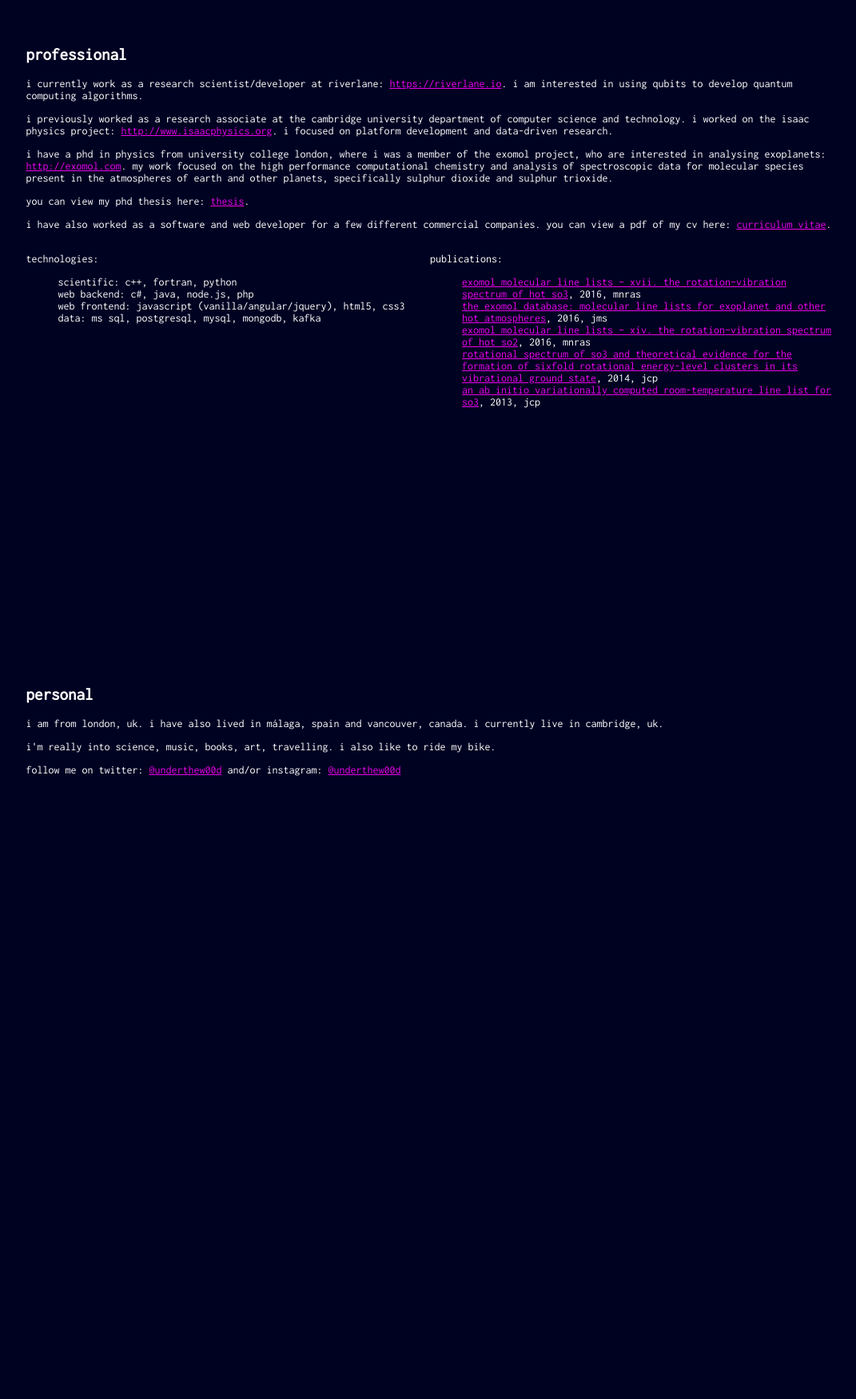
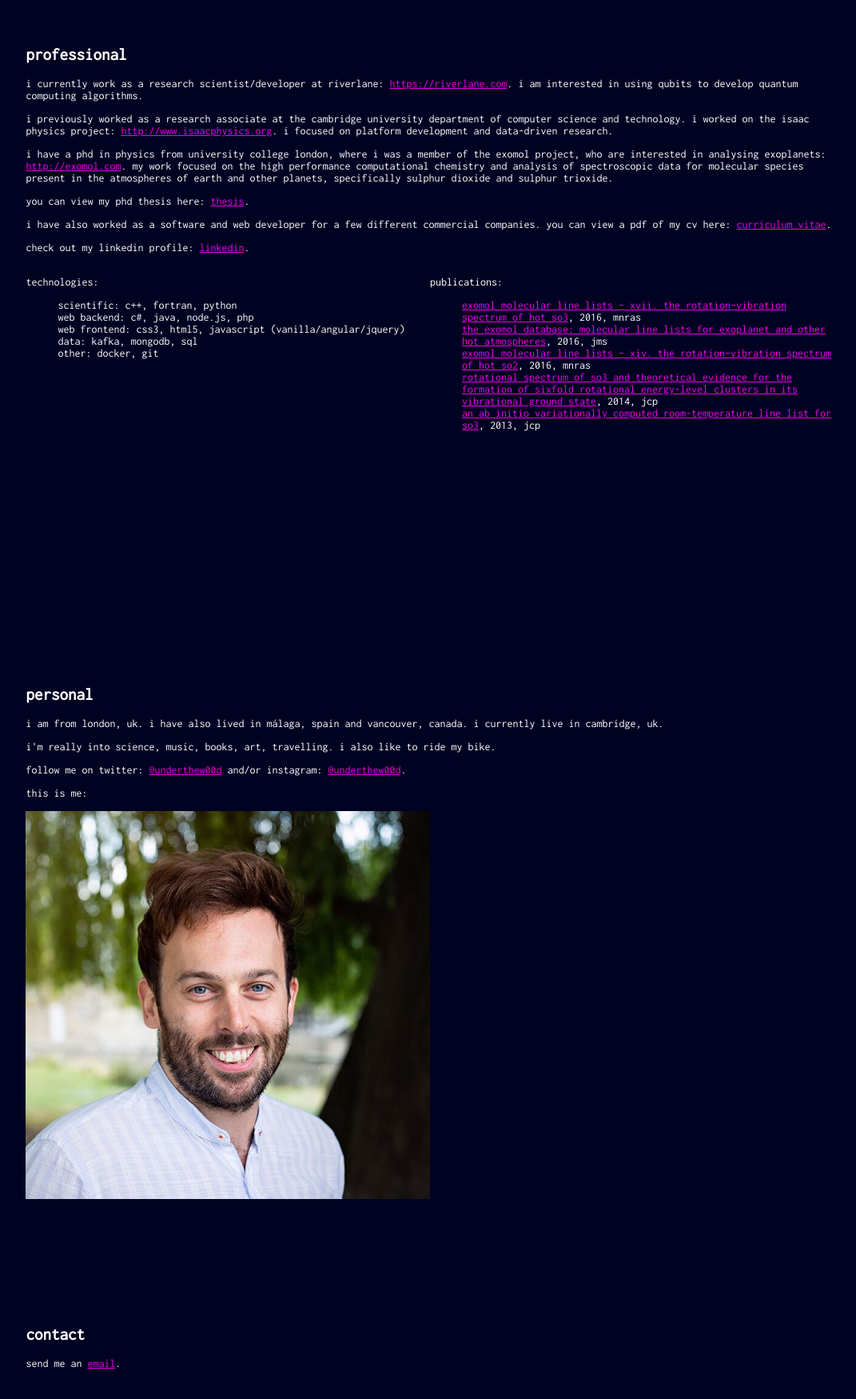
Before and after one commit to dunderwood88/dunderwood88.github.io, a plain HTML site: page index.html in a window 1280 px wide. Shown: the part 983-2732 px from the top of the page at 80% size, without its empty margins (102-1173 px from the left). Before the commit the page ends 2616 px from the top, so only its background shows below. Drawn offline with nearby package versions, Linux system fonts and the light colour scheme.

Commit message:
style changes

```diff
--- a/index.html
+++ b/index.html
@@ -5,6 +5,7 @@
     <meta name="Keywords"
           content="Daniel, Underwood, isaac, physics, computer, lab, quantum, phd, cambridge, ucl" />
     <meta http-equiv="Content-Type" content="text/html; charset=utf-8" />
+    <meta name="viewport" content="width=device-width,initial-scale=1">
     <meta name="Distribution" content="Global" />
     <meta name="Author" content="Daniel Underwood" />
     <meta name="Robots" content="index,follow" />
@@ -52,7 +53,7 @@
                 <a href="#personal">personal</a>
             </li>
             <li>
-                <a>contact</a>
+                <a href="#contact">contact</a>
             </li>
         </ul>
     </div>
@@ -71,8 +72,8 @@
 
             <p>
                 i currently work as a research scientist/developer at riverlane:
-                <a style="text-decoration: underline;" href="https://riverlane.io" target="_blank">
-                    https://riverlane.io</a>. i am interested in using qubits to develop quantum computing algorithms.
+                <a style="text-decoration: underline;" href="https://riverlane.com" target="_blank">
+                    https://riverlane.com</a>. i am interested in using qubits to develop quantum computing algorithms.
             </p>
 
             <p>
@@ -104,6 +105,12 @@
                     curriculum vitae</a>.
             </p>
 
+            <p>
+                check out my linkedin profile:
+                <a style="text-decoration: underline;" href="https://www.linkedin.com/in/dan-underwood-96936439/" target="_blank">
+                     linkedin</a>.
+            </p>
+
             <div>
 
                 <div class="contentBlock left">
@@ -114,8 +121,9 @@
                     <ul>
                         <li>scientific: c++, fortran, python</li>
                         <li>web backend: c#, java, node.js, php</li>
-                        <li>web frontend: javascript (vanilla/angular/jquery), html5, css3</li>
-                        <li>data: ms sql, postgresql, mysql, mongodb, kafka</li>
+                        <li>web frontend: css3, html5, javascript (vanilla/angular/jquery)</li>
+                        <li>data: kafka, mongodb, sql</li>
+                        <li>other: docker, git</li>
                     </ul>
                     </p>
 
@@ -181,7 +189,27 @@
                                              href="https://twitter.com/underthew00d" target="_blank">@underthew00d</a>
                     and/or instagram: <a style="text-decoration: underline;"
                                          href="https://www.instagram.com/underthew00d/" target="_blank">
-                    @underthew00d</a>
+                    @underthew00d</a>.
+                </p>
+
+                <p>
+                    this is me:
+                    </br>
+                    </br>
+                    <img src="images/headshot_cropped.jpeg" alt="dan">
+
+                </p>
+            </div>
+
+        </div>
+
+        <div id="contact" class="content">
+            </br>
+            <h2>contact</h2>
+
+            <div class="contentLeft">
+                <p>
+                    send me an <a href="mailto:dan.underwood88@gmail.com">email</a>.
                 </p>
             </div>
 
--- a/style.css
+++ b/style.css
@@ -32,6 +32,7 @@ ul {
 #header {
     position: fixed;
     bottom: 0;
+    left: 0;
     width: 100%;
     background-color: #000222;
     overflow: hidden;
@@ -80,6 +81,10 @@ ul {
     text-align: left;
     /*margin-bottom: 75%;*/
     min-height: 100vh;
+}
+
+.content img {
+    width: 30%;
 }
 
 .left {
@@ -158,11 +163,33 @@ ul {
     display: inline-flex;
 }
 
+@media screen and (max-width: 1400px) {
+    .content img {
+        width: 50%;
+    }
+}
+
+@media screen and (max-width: 1200px) {
+    .content img {
+        width: 60%;
+    }
+}
+
+@media screen and (max-width: 1000px) {
+    .content img {
+        width: 80%;
+    }
+}
+
 /* Responsive layout - makes a two column-layout instead of four columns */
 @media screen and (max-width: 800px) {
     .column {
         flex: 50%;
         max-width: 50%;
+    }
+
+    .content img {
+        width: 100%;
     }
 }
 
@@ -173,3 +200,13 @@ ul {
         max-width: 100%;
     }
 }
+
+@media only screen and (max-width: 500px) {
+    #welcome h1 {
+        font-size: 40px;
+    }
+
+    #main .contentBlock {
+        width: 100%;
+    }
+}
```
Also changed, not shown: images/headshot_cropped.jpeg (added).
